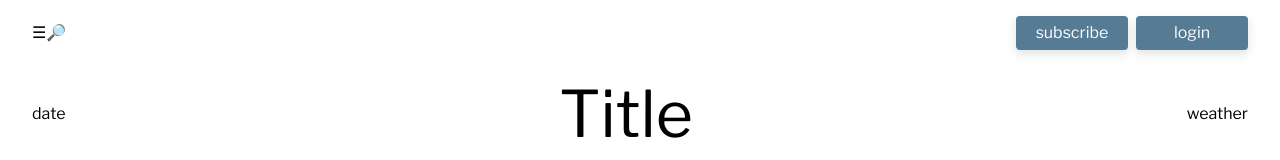
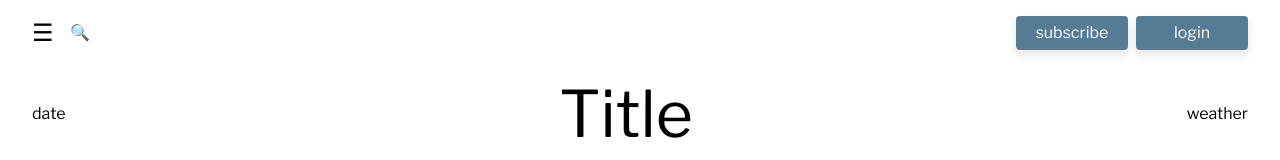
Before and after one commit to cozyCodr/nytimestemplate, a Next.js app: page / in a window 1280 px wide. Shown: the top 160 px of the page. Built offline with nearby package versions, Linux system fonts and the light colour scheme.

Commit message:
set date

```diff
--- a/styles/Home.module.css
+++ b/styles/Home.module.css
@@ -40,6 +40,13 @@
 }
 .middleHeader {
 }
+.humbergerMenu {
+  margin-right: 1rem;
+  font-size: 1.5rem;
+}
+.searchIcon {
+  transform: scaleX(-1);
+}
 .headerButton {
   background-color: #567b95;
   width: 7rem;
@@ -65,7 +72,6 @@
 .bottomHeader ul {
   display: flex;
 }
-
 .bottomHeader ul li {
   font-size: 11px;
   padding: 0 0.7rem;
```
